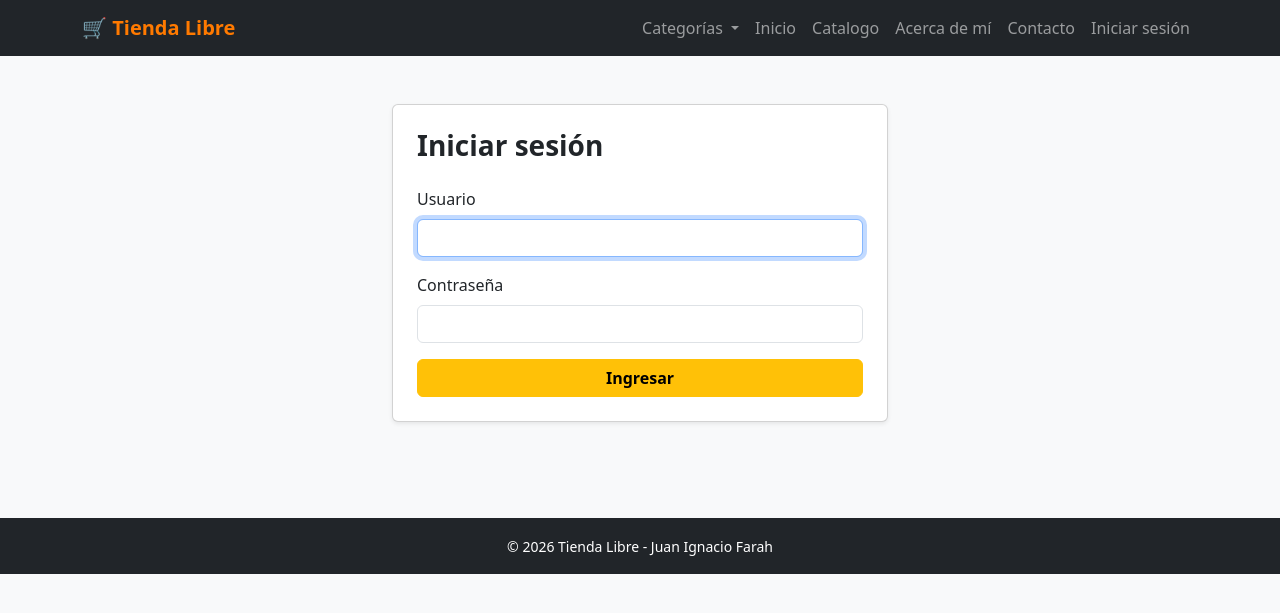
After one commit to Villada-PG3/trabajo-practico-tienda-libre-nachofarah, a Django app: page /accounts/login/ in a window 1280 px wide. The commit adds this page. Shown: the top 613 px of the page. Run offline with Django 5.2, Linux system fonts and the light colour scheme; tables that the repository leaves empty hold one stand-in row (values such as "Sample post").

Commit message:
feat: autenticación y protección de vistas CRUD

```diff
--- a/Template/catalogo.html
+++ b/Template/catalogo.html
@@ -28,11 +28,13 @@ Catálogo
             {{ page_obj.paginator.count }} productos disponibles
         </span>
 
+        {% if user.is_authenticated %}
         <div class="mt-4">
             <a href="{% url 'producto_nuevo' %}" class="btn btn-warning fw-semibold">
                 + Agregar producto
             </a>
         </div>
+        {% endif %}
 
     </div>
 
@@ -126,10 +128,12 @@ Catálogo
 
                         </div>
 
+                        {% if user.is_authenticated %}
                         <a href="{% url 'producto_editar' producto.pk %}"
                            class="btn btn-outline-warning btn-sm mt-3 align-self-start">
                             Editar
                         </a>
+                        {% endif %}
 
                     </div>
 
--- a/Template/detalle.html
+++ b/Template/detalle.html
@@ -90,6 +90,7 @@
 
             </p>
 
+            {% if user.is_authenticated %}
             <div class="mt-4">
                 <a href="{% url 'producto_editar' producto.pk %}" class="btn btn-warning fw-semibold me-2">
                     Editar producto
@@ -98,6 +99,7 @@
                     Eliminar producto
                 </a>
             </div>
+            {% endif %}
 
             <a href="{% url 'catalogo' %}" class="btn btn-outline-dark mt-3">
 
--- a/Template/navbar.html
+++ b/Template/navbar.html
@@ -59,6 +59,21 @@
                     <a class="nav-link" href="{% url 'contacto' %}">Contacto</a>
                 </li>
 
+                {% if user.is_authenticated %}
+                <li class="nav-item d-flex align-items-center text-white-50 px-lg-2">
+                    Hola, {{ user.username }}
+                </li>
+                <li class="nav-item d-flex align-items-center">
+                    <form method="post" action="{% url 'logout' %}" class="m-0">
+                        {% csrf_token %}
+                        <button type="submit" class="btn btn-outline-light btn-sm ms-lg-2">Cerrar sesión</button>
+                    </form>
+                </li>
+                {% else %}
+                <li class="nav-item">
+                    <a class="nav-link" href="{% url 'login' %}">Iniciar sesión</a>
+                </li>
+                {% endif %}
             </ul>
 
         </div>
--- /dev/null
+++ b/Template/registration/login.html
@@ -0,0 +1,36 @@
+{% extends "base.html" %}
+
+{% block titulo %}Iniciar sesión | Tienda Libre{% endblock %}
+
+{% block contenido %}
+<section class="container py-5" style="max-width: 520px;">
+    <div class="card shadow-sm">
+        <div class="card-body p-4">
+            <h1 class="h3 fw-bold mb-4">Iniciar sesión</h1>
+
+            {% if form.errors %}
+                <div class="alert alert-danger">Usuario o contraseña incorrectos. Intentá nuevamente.</div>
+            {% endif %}
+            {% if next and user.is_authenticated %}
+                <div class="alert alert-warning">Tu cuenta no tiene acceso a esa página.</div>
+            {% elif next %}
+                <div class="alert alert-info">Iniciá sesión para continuar.</div>
+            {% endif %}
+
+            <form method="post" action="{% url 'login' %}">
+                {% csrf_token %}
+                <div class="mb-3">
+                    <label for="id_username" class="form-label">Usuario</label>
+                    <input class="form-control" type="text" name="username" id="id_username" value="{{ form.username.value|default_if_none:'' }}" required autofocus autocomplete="username">
+                </div>
+                <div class="mb-3">
+                    <label for="id_password" class="form-label">Contraseña</label>
+                    <input class="form-control" type="password" name="password" id="id_password" required autocomplete="current-password">
+                </div>
+                <input type="hidden" name="next" value="{{ next }}">
+                <button class="btn btn-warning w-100 fw-semibold" type="submit">Ingresar</button>
+            </form>
+        </div>
+    </div>
+</section>
+{% endblock %}
--- a/config/settings.py
+++ b/config/settings.py
@@ -122,3 +122,9 @@ STATICFILES_DIRS = [
 ]
 MEDIA_URL = '/MEDIA/'
 MEDIA_ROOT = BASE_DIR / 'MEDIA'
+
+
+# Clase 16: destinos al iniciar y cerrar sesión.
+LOGIN_URL = '/accounts/login/'
+LOGIN_REDIRECT_URL = '/'
+LOGOUT_REDIRECT_URL = '/'
--- a/config/urls.py
+++ b/config/urls.py
@@ -22,6 +22,7 @@ from django.conf import settings
 
 urlpatterns = [
     path("admin/", admin.site.urls),
+    path("accounts/", include("django.contrib.auth.urls")),
     path("", include("producto.urls")),
 ]
 
```
Also changed, not shown: producto/views.py (+4 -3 lines).
